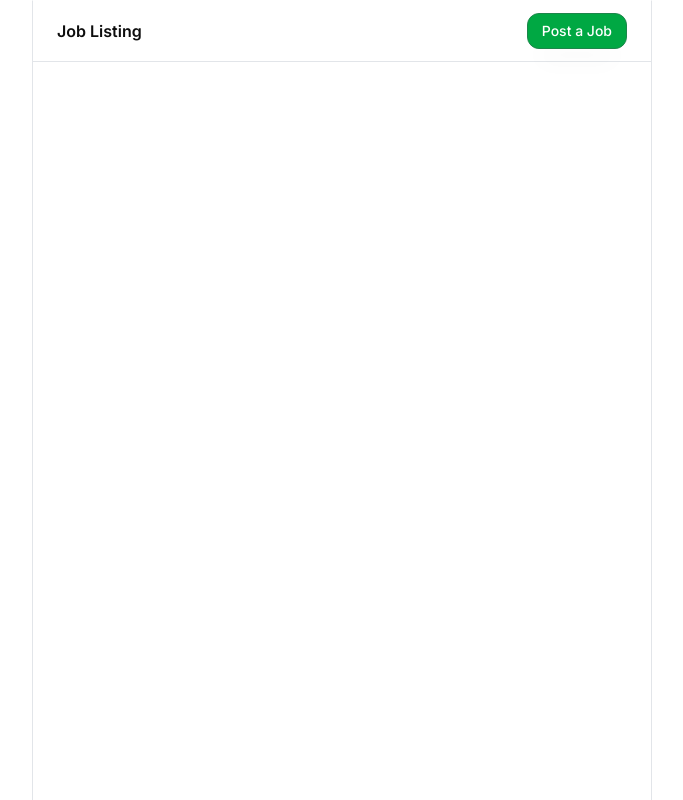
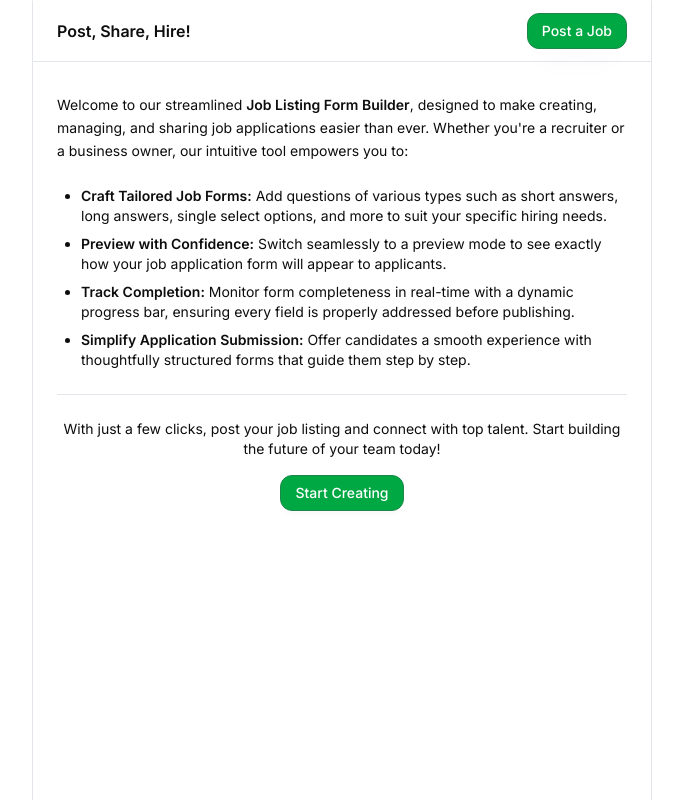
Before and after one commit to purohitdheeraj/form-builder, a Next.js app: page / in a window 1280 px wide. Shown: the whole page, without its empty margins (298-981 px from the left). Built offline with nearby package versions, Linux system fonts and the light colour scheme.

Commit message:
chore: home page

```diff
--- a/src/app/page.tsx
+++ b/src/app/page.tsx
@@ -7,14 +7,51 @@ export default function Home() {
   return (
     <>
       <div className="py-3 px-6 flex items-center justify-between border border-t-transparent">
-      <Title>
-        Job Listing
-      </Title>
+        <Title>
+        Post, Share, Hire!
+        </Title>
+        <Button size="sm" className="shadow-xl" href="/post-job">
+          Post a Job
+        </Button>
+      </div>
 
-      <Button size={"sm"} className="shadow-xl" href="/post-job" >Post a Job</Button>
-    </div>
+      <main className="h-full border-x px-6 py-8 space-y-6">
+        <section className="space-y-4">
+          <p className="text-gray-1k text-sm leading-relaxed">
+            Welcome to our streamlined <span className="font-semibold">Job Listing Form Builder</span>,
+            designed to make creating, managing, and sharing job applications easier than ever. Whether
+            you're a recruiter or a business owner, our intuitive tool empowers you to:
+          </p>
+        </section>
 
-      <main className="h-full border-x">
+        <ul className="space-y-2 list-disc pl-6 text-gray-1k text-sm">
+          <li>
+            <span className="font-semibold">Craft Tailored Job Forms:</span> Add questions of various types such as
+            short answers, long answers, single select options, and more to suit your specific hiring needs.
+          </li>
+          <li>
+            <span className="font-semibold">Preview with Confidence:</span> Switch seamlessly to a preview mode
+            to see exactly how your job application form will appear to applicants.
+          </li>
+          <li>
+            <span className="font-semibold">Track Completion:</span> Monitor form completeness in real-time with a dynamic
+            progress bar, ensuring every field is properly addressed before publishing.
+          </li>
+          <li>
+            <span className="font-semibold">Simplify Application Submission:</span> Offer candidates a smooth experience
+            with thoughtfully structured forms that guide them step by step.
+          </li>
+        </ul>
+
+        <section className="text-center py-6 border-t">
+          <p className="text-gray-1k text-sm">
+            With just a few clicks, post your job listing and connect with top talent.
+            Start building the future of your team today!
+          </p>
+          <Button size="sm" className="mt-4" href="/post-job">
+            Start Creating
+          </Button>
+        </section>
       </main>
     </>
   );
```
